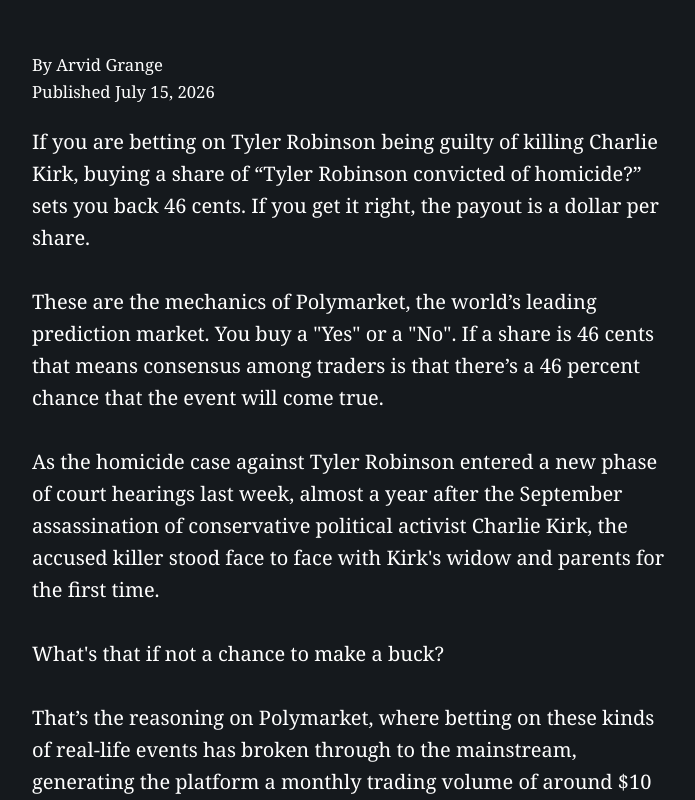
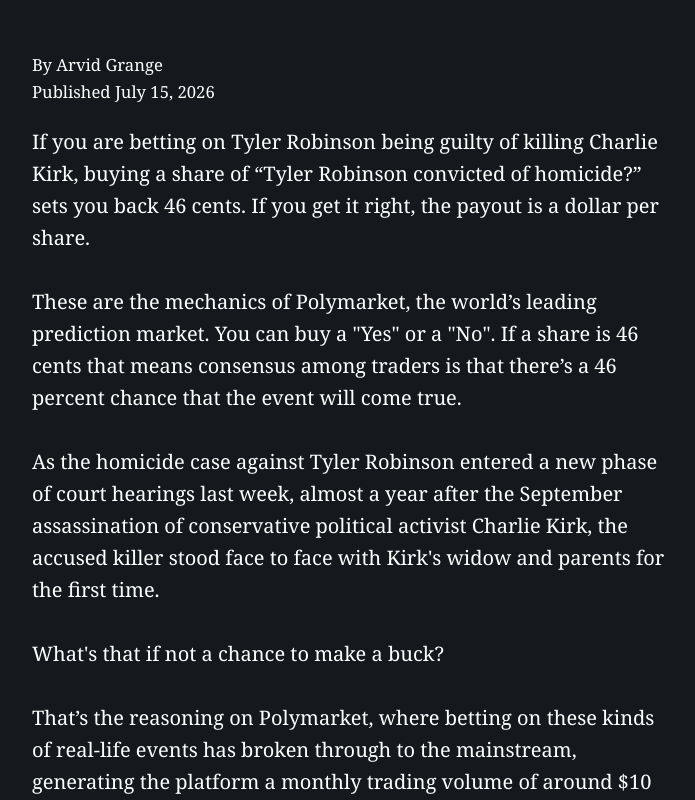
Before and after one commit to arvidgrange-lab/Lede-Project-2, a plain HTML site: page index.html in a window 1280 px wide. Shown: the part 700-1500 px from the top of the page, without its empty margins (288-983 px from the left). Drawn offline with Linux system fonts and the light colour scheme; a script that the page names is missing.

Commit message:
Update index.html

```diff
--- a/index.html
+++ b/index.html
@@ -184,7 +184,7 @@
         </div>
 
         <p>If you are betting on Tyler Robinson being guilty of killing Charlie Kirk, buying a share of “Tyler Robinson convicted of homicide?” sets you back 46 cents. If you get it right, the payout is a dollar per share.<br><br>
-            These are the mechanics of Polymarket, the world’s leading prediction market. You buy a "Yes" or a "No". If a share is 46 cents that means consensus among traders is that there’s a 46 percent chance that the event will come true.
+            These are the mechanics of Polymarket, the world’s leading prediction market. You can buy a "Yes" or a "No". If a share is 46 cents that means consensus among traders is that there’s a 46 percent chance that the event will come true.
             <br><br>
 As the homicide case against Tyler Robinson entered a new phase of court hearings last week, almost a year after the September assassination of conservative political activist Charlie Kirk, the accused killer stood face to face with Kirk's widow and parents for the first time.<br><br>
 What's that if not a chance to make a buck?
```
